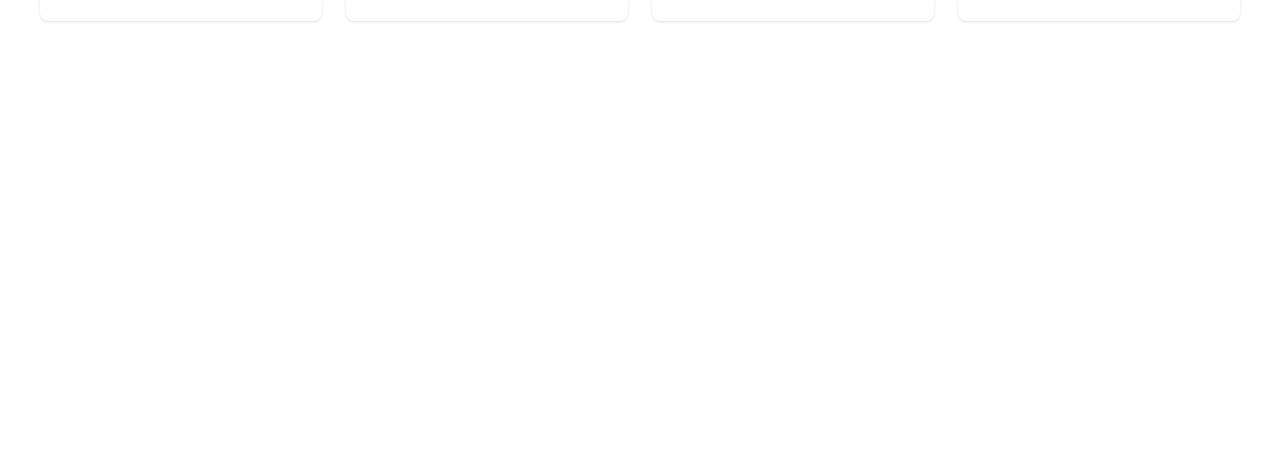
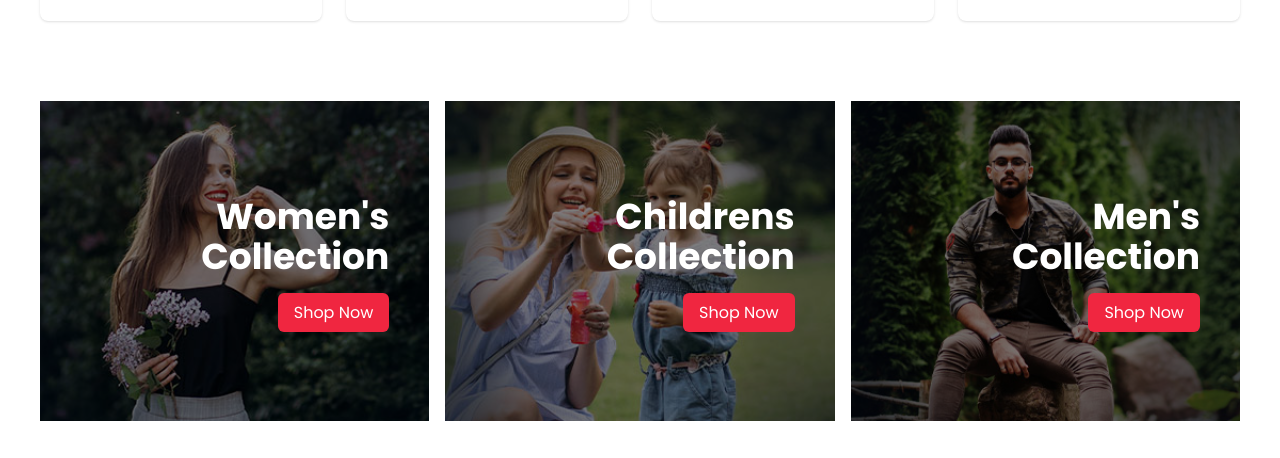
Before and after one commit to rehan606/EasyMart-Ecommerce-website, a React (Vite) app: page / in a window 1280 px wide. Shown: the part 3179-3637 px from the top of the page. Before the commit the page ends 3240 px from the top, so only its background shows below. Built offline with nearby package versions, Linux system fonts and the light colour scheme.

Commit message:
complete collection section

```diff
--- /dev/null
+++ b/src/Components/HomeComponents/Collection.jsx
@@ -0,0 +1,70 @@
+import React from 'react'
+import collection1 from '../../assets/images/12.jpg'
+import collection2 from '../../assets/images/13.jpg'
+import collection3 from '../../assets/images/14.jpg'
+import Button from '../Button/Button'
+
+const Collection = () => {
+    return (
+        <section>
+            <div className="container mx-auto px-10 py-10">
+                <div className='grid grid-cols-1 md:grid-cols-3 gap-4'>
+
+                    {/* Collection Card 1 */}
+                    <div
+                        className='bg-cover h-80 flex items-center justify-end p-10 relative'
+                        style={{ backgroundImage: `url(${collection1})` }}
+                    >
+                        {/* overlay */}
+                        <div className='absolute inset-0 bg-black/50'></div>
+
+                        {/* content wrapper */}
+                        <div className='relative z-10 flex flex-col items-end text-end gap-6'>
+                            <h3 className='text-4xl text-white font-bold'>
+                                Women's <br /> Collection
+                            </h3>
+                            <Button title="Shop Now" path="/products" />
+                        </div>
+                    </div>
+
+                    {/* Collection Card 2 */}
+                    <div
+                        className='bg-cover h-80 flex items-center justify-end p-10 relative'
+                        style={{ backgroundImage: `url(${collection2})` }}
+                    >
+                        {/* overlay */}
+                        <div className='absolute inset-0 bg-black/50'></div>
+
+                        {/* content wrapper */}
+                        <div className='relative z-10 flex flex-col items-end text-end gap-6'>
+                            <h3 className='text-4xl text-white font-bold'>
+                                Childrens <br /> Collection
+                            </h3>
+                            <Button title="Shop Now" path="/products" />
+                        </div>
+                    </div>
+
+                    {/* Collection Card 3 */}
+                    <div
+                        className='bg-cover h-80 flex items-center justify-end p-10 relative'
+                        style={{ backgroundImage: `url(${collection3})` }}
+                    >
+                        {/* overlay */}
+                        <div className='absolute inset-0 bg-black/50'></div>
+
+                        {/* content wrapper */}
+                        <div className='relative z-10 flex flex-col items-end text-end gap-6'>
+                            <h3 className='text-4xl text-white font-bold'>
+                                Men's <br /> Collection
+                            </h3>
+                            <Button title="Shop Now" path="/products" />
+                        </div>
+                    </div>
+                </div>
+
+            </div>
+        </section>
+    )
+}
+
+export default Collection
--- a/src/Pages/Home/Home.jsx
+++ b/src/Pages/Home/Home.jsx
@@ -4,6 +4,7 @@ import Category from '../../Components/HomeComponents/Category'
 import NewArrivals from '../../Components/HomeComponents/NewArrivals'
 import LatestBanner from '../../Components/HomeComponents/LetestBanner'
 import DayofDeal from '../../Components/HomeComponents/DayofDeal'
+import Collection from '../../Components/HomeComponents/Collection'
 
 const Home = () => {
   return (
@@ -13,6 +14,7 @@ const Home = () => {
         <NewArrivals />
         <LatestBanner  />
         <DayofDeal />
+        <Collection />
     </div>
   )
 }
```
